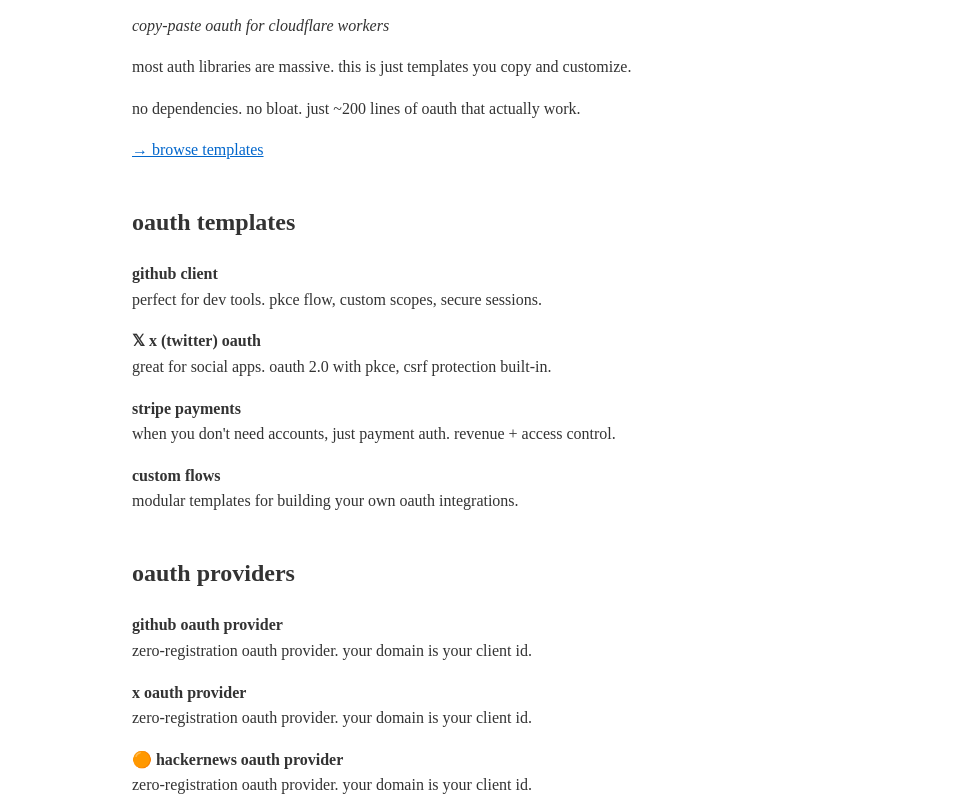
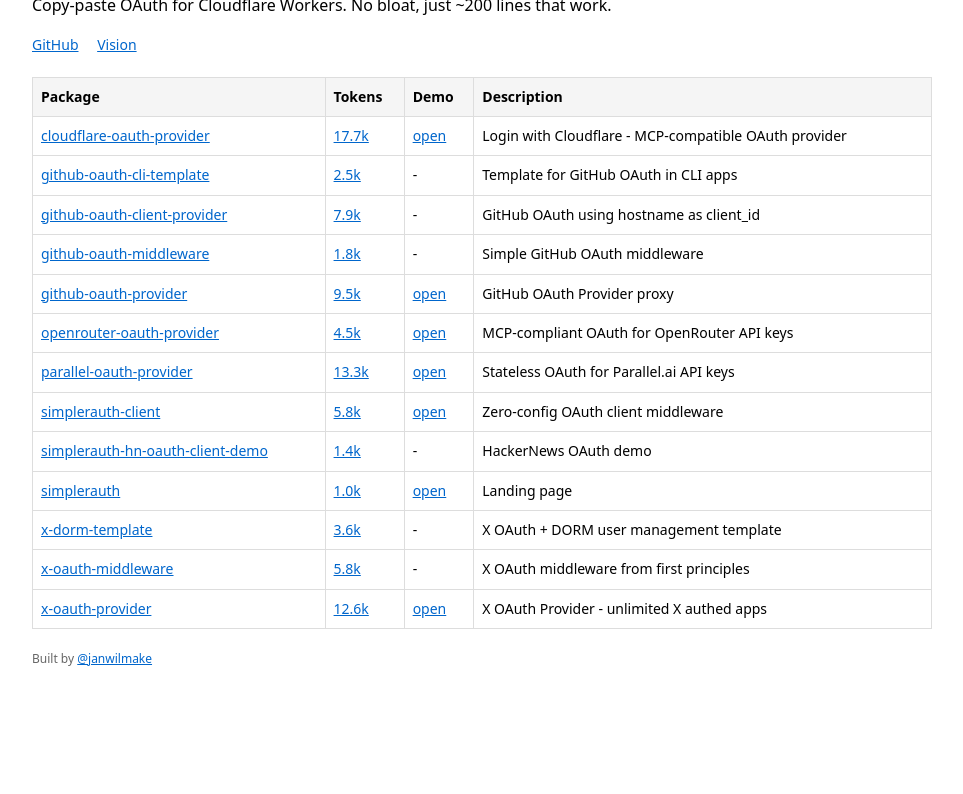
Before and after one commit to janwilmake/simplerauth, a plain HTML site: page simplerauth/index.html in a window 1280 px wide. Shown: the part 116-910 px from the top of the page, without its empty margins (158-1121 px from the left). After the commit the page ends 816 px from the top, so only its background shows below. Drawn offline with Linux system fonts and the light colour scheme.

Commit message:
improvements

```diff
--- a/simplerauth/index.html
+++ b/simplerauth/index.html
@@ -1,98 +1,169 @@
 <!DOCTYPE html>
 <html lang="en">
+
+<head>
     <meta charset="UTF-8">
     <meta name="viewport" content="width=device-width, initial-scale=1.0">
-<title>simpler auth - copy-paste oauth for cloudflare workers</title>
+    <title>SimplerAuth - Copy-paste OAuth for Cloudflare Workers</title>
     <style>
         body {
-        font-family: "Times New Roman", serif;
-        max-width: 700px;
+            font-family: system-ui, sans-serif;
+            max-width: 900px;
             margin: 0 auto;
-        padding: 40px 20px;
-        line-height: 1.6;
-        color: #333;
+            padding: 20px;
+            line-height: 1.6
         }
 
         h1 {
-        margin-bottom: 0;
+            margin-bottom: 5px
         }
 
-    h2 {
-        margin-top: 40px;
+        table {
+            width: 100%;
+            border-collapse: collapse;
+            margin: 20px 0;
+            font-size: 14px
+        }
+
+        th,
+        td {
+            border: 1px solid #ddd;
+            padding: 8px;
+            text-align: left
+        }
+
+        th {
+            background: #f5f5f5
         }
 
         a {
-        color: #0066cc;
+            color: #0066cc
         }
 
-    ul {
-        padding-left: 20px;
+        .links {
+            margin: 15px 0;
+            font-size: 14px
         }
 
-    li {
-        margin-bottom: 4px;
+        .links a {
+            margin-right: 15px
         }
     </style>
+</head>
 
 <body>
-    <h1>simpler auth</h1>
-    <p><em>copy-paste oauth for cloudflare workers</em></p>
-
-    <p>most auth libraries are massive. this is just templates you copy and customize.</p>
-
-    <p>no dependencies. no bloat. just ~200 lines of oauth that actually work.</p>
-
-    <p><a href="https://github.com/stars/janwilmake/lists/simpler-auth">→ browse templates</a></p>
-
-    <h2>oauth templates</h2>
-
-    <p><strong>github client</strong><br>
-        perfect for dev tools. pkce flow, custom scopes, secure sessions.</p>
-
-    <p><strong>𝕏 x (twitter) oauth</strong><br>
-        great for social apps. oauth 2.0 with pkce, csrf protection built-in.</p>
-
-    <p><strong>stripe payments</strong><br>
-        when you don't need accounts, just payment auth. revenue + access control.</p>
-
-    <p><strong>custom flows</strong><br>
-        modular templates for building your own oauth integrations.</p>
-
-    <h2>oauth providers</h2>
-
-    <p><strong>github oauth provider</strong><br>
-        zero-registration oauth provider. your domain is your client id.<br>
-    </p>
-
-    <p><strong>x oauth provider</strong><br>
-        zero-registration oauth provider. your domain is your client id.<br>
-    </p>
-
-
-    <p><strong>🟠 hackernews oauth provider</strong><br>
-        zero-registration oauth provider. your domain is your client id.<br>
-        <small>(currently blocked by hn, but the code works perfectly)</small><br>
-        <a href="https://hn.simplerauth.com/blog">→ read the full story</a>
-    </p>
-
-
-    <h2>why simpler?</h2>
-
-    <p>because auth doesn't need to be complicated:</p>
-    <ul>
-        <li>copy one file (~200 lines)</li>
-        <li>understand every line of code</li>
-        <li>customize however you want</li>
-        <li>deploy to cloudflare workers</li>
-        <li>done</li>
-    </ul>
-
-    <p>no massive node_modules. no mystery black boxes. just code you can read.</p>
-
-    <hr>
-
-    <p><small>built by <a href="https://x.com/janwilmake">janwilmake</a> because oauth shouldn't need to be
-            complicated</small></p>
+    <h1>SimplerAuth</h1>
+    <p>Copy-paste OAuth for Cloudflare Workers. No bloat, just ~200 lines that work.</p>
+    <div class="links">
+        <a href="https://github.com/janwilmake/simplerauth">GitHub</a>
+        <a href="https://x.com/janwilmake/status/1930000480853471705">Vision</a>
+    </div>
+    <table>
+        <tr>
+            <th>Package</th>
+            <th>Tokens</th>
+            <th>Demo</th>
+            <th>Description</th>
+        </tr>
+        <tr>
+            <td><a
+                    href="https://github.com/janwilmake/simplerauth/tree/main/cloudflare-oauth-provider">cloudflare-oauth-provider</a>
+            </td>
+            <td><a href="https://uithub.com/janwilmake/simplerauth/tree/main/cloudflare-oauth-provider">17.7k</a></td>
+            <td><a href="https://cloudflare.simplerauth.com">open</a></td>
+            <td>Login with Cloudflare - MCP-compatible OAuth provider</td>
+        </tr>
+        <tr>
+            <td><a
+                    href="https://github.com/janwilmake/simplerauth/tree/main/github-oauth-cli-template">github-oauth-cli-template</a>
+            </td>
+            <td><a href="https://uithub.com/janwilmake/simplerauth/tree/main/github-oauth-cli-template">2.5k</a></td>
+            <td>-</td>
+            <td>Template for GitHub OAuth in CLI apps</td>
+        </tr>
+        <tr>
+            <td><a
+                    href="https://github.com/janwilmake/simplerauth/tree/main/github-oauth-client-provider">github-oauth-client-provider</a>
+            </td>
+            <td><a href="https://uithub.com/janwilmake/simplerauth/tree/main/github-oauth-client-provider">7.9k</a></td>
+            <td>-</td>
+            <td>GitHub OAuth using hostname as client_id</td>
+        </tr>
+        <tr>
+            <td><a
+                    href="https://github.com/janwilmake/simplerauth/tree/main/github-oauth-middleware">github-oauth-middleware</a>
+            </td>
+            <td><a href="https://uithub.com/janwilmake/simplerauth/tree/main/github-oauth-middleware">1.8k</a></td>
+            <td>-</td>
+            <td>Simple GitHub OAuth middleware</td>
+        </tr>
+        <tr>
+            <td><a
+                    href="https://github.com/janwilmake/simplerauth/tree/main/github-oauth-provider">github-oauth-provider</a>
+            </td>
+            <td><a href="https://uithub.com/janwilmake/simplerauth/tree/main/github-oauth-provider">9.5k</a></td>
+            <td><a href="https://gh.simplerauth.com">open</a></td>
+            <td>GitHub OAuth Provider proxy</td>
+        </tr>
+        <tr>
+            <td><a
+                    href="https://github.com/janwilmake/simplerauth/tree/main/openrouter-oauth-provider">openrouter-oauth-provider</a>
+            </td>
+            <td><a href="https://uithub.com/janwilmake/simplerauth/tree/main/openrouter-oauth-provider">4.5k</a></td>
+            <td><a href="https://openrouter.simplerauth.com">open</a></td>
+            <td>MCP-compliant OAuth for OpenRouter API keys</td>
+        </tr>
+        <tr>
+            <td><a
+                    href="https://github.com/janwilmake/simplerauth/tree/main/parallel-oauth-provider">parallel-oauth-provider</a>
+            </td>
+            <td><a href="https://uithub.com/janwilmake/simplerauth/tree/main/parallel-oauth-provider">13.3k</a></td>
+            <td><a href="https://oauth.parallel.ai">open</a></td>
+            <td>Stateless OAuth for Parallel.ai API keys</td>
+        </tr>
+        <tr>
+            <td><a href="https://github.com/janwilmake/simplerauth/tree/main/simplerauth-client">simplerauth-client</a>
+            </td>
+            <td><a href="https://uithub.com/janwilmake/simplerauth/tree/main/simplerauth-client">5.8k</a></td>
+            <td><a href="https://client.simplerauth.com">open</a></td>
+            <td>Zero-config OAuth client middleware</td>
+        </tr>
+        <tr>
+            <td><a
+                    href="https://github.com/janwilmake/simplerauth/tree/main/simplerauth-hn-oauth-client-demo">simplerauth-hn-oauth-client-demo</a>
+            </td>
+            <td><a href="https://uithub.com/janwilmake/simplerauth/tree/main/simplerauth-hn-oauth-client-demo">1.4k</a>
+            </td>
+            <td>-</td>
+            <td>HackerNews OAuth demo</td>
+        </tr>
+        <tr>
+            <td><a href="https://github.com/janwilmake/simplerauth/tree/main/simplerauth">simplerauth</a></td>
+            <td><a href="https://uithub.com/janwilmake/simplerauth/tree/main/simplerauth">1.0k</a></td>
+            <td><a href="https://simplerauth.com">open</a></td>
+            <td>Landing page</td>
+        </tr>
+        <tr>
+            <td><a href="https://github.com/janwilmake/simplerauth/tree/main/x-dorm-template">x-dorm-template</a></td>
+            <td><a href="https://uithub.com/janwilmake/simplerauth/tree/main/x-dorm-template">3.6k</a></td>
+            <td>-</td>
+            <td>X OAuth + DORM user management template</td>
+        </tr>
+        <tr>
+            <td><a href="https://github.com/janwilmake/simplerauth/tree/main/x-oauth-middleware">x-oauth-middleware</a>
+            </td>
+            <td><a href="https://uithub.com/janwilmake/simplerauth/tree/main/x-oauth-middleware">5.8k</a></td>
+            <td>-</td>
+            <td>X OAuth middleware from first principles</td>
+        </tr>
+        <tr>
+            <td><a href="https://github.com/janwilmake/simplerauth/tree/main/x-oauth-provider">x-oauth-provider</a></td>
+            <td><a href="https://uithub.com/janwilmake/simplerauth/tree/main/x-oauth-provider">12.6k</a></td>
+            <td><a href="https://login.wilmake.com">open</a></td>
+            <td>X OAuth Provider - unlimited X authed apps</td>
+        </tr>
+    </table>
+    <p style="font-size:12px;color:#666">Built by <a href="https://x.com/janwilmake">@janwilmake</a></p>
 </body>
 
 </html>
```
Also changed, not shown: README.md. Lines whose indentation alone changed are shown as unchanged.
